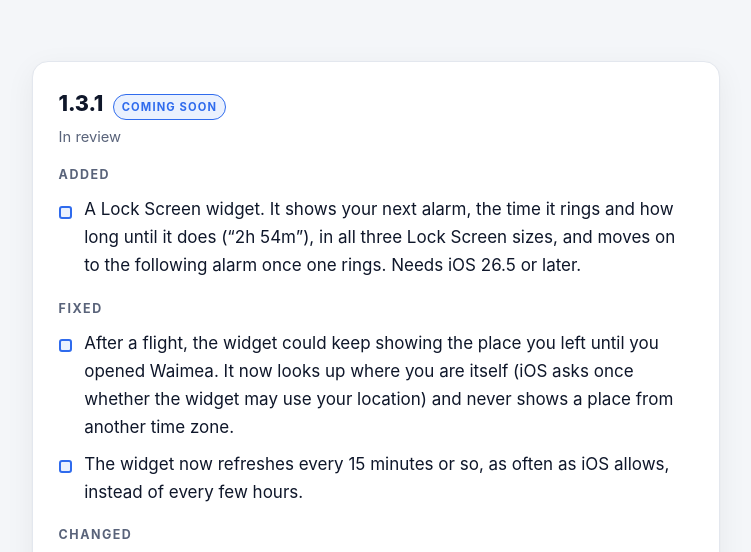
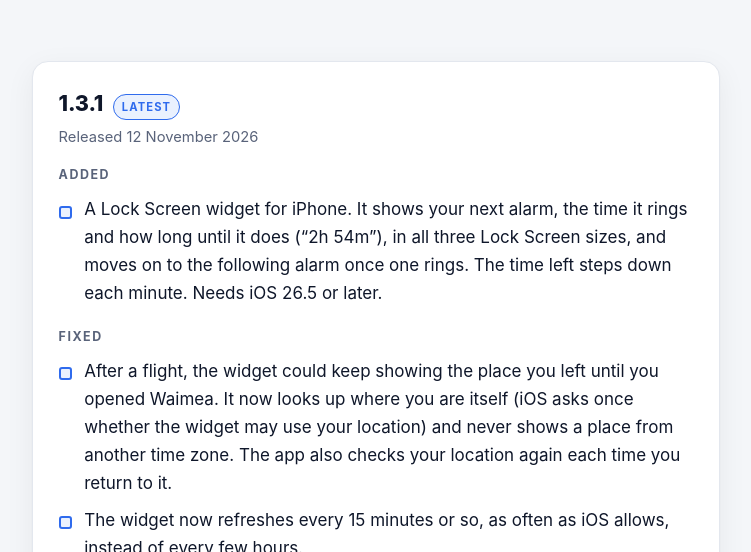
Before and after one commit to kaibrabo/dev_portfolio, a plain HTML site: page waimea/changelog/index.html in a window 1280 px wide. Shown: the part 239-791 px from the top of the page, without its empty margins (264-1015 px from the left). Drawn offline with Linux system fonts and the light colour scheme.

Commit message:
waimea: changelog page marks 1.3.1 released 12 November

```diff
--- a/waimea/changelog/index.html
+++ b/waimea/changelog/index.html
@@ -167,18 +167,18 @@
     <article class="release">
       <div class="release-head">
         <h2>1.3.1</h2>
-        <span class="tag">Coming soon</span>
+        <span class="tag">Latest</span>
       </div>
-      <p class="date">In review</p>
+      <p class="date">Released 12 November 2026</p>
 
       <h3>Added</h3>
       <ul>
-        <li>A Lock Screen widget. It shows your next alarm, the time it rings and how long until it does (&ldquo;2h 54m&rdquo;), in all three Lock Screen sizes, and moves on to the following alarm once one rings. Needs iOS 26.5 or later.</li>
+        <li>A Lock Screen widget for iPhone. It shows your next alarm, the time it rings and how long until it does (&ldquo;2h 54m&rdquo;), in all three Lock Screen sizes, and moves on to the following alarm once one rings. The time left steps down each minute. Needs iOS 26.5 or later.</li>
       </ul>
 
       <h3>Fixed</h3>
       <ul>
-        <li>After a flight, the widget could keep showing the place you left until you opened Waimea. It now looks up where you are itself (iOS asks once whether the widget may use your location) and never shows a place from another time zone.</li>
+        <li>After a flight, the widget could keep showing the place you left until you opened Waimea. It now looks up where you are itself (iOS asks once whether the widget may use your location) and never shows a place from another time zone. The app also checks your location again each time you return to it.</li>
         <li>The widget now refreshes every 15 minutes or so, as often as iOS allows, instead of every few hours.</li>
       </ul>
 
@@ -191,7 +191,6 @@
     <article class="release">
       <div class="release-head">
         <h2>1.3.0</h2>
-        <span class="tag">Latest</span>
       </div>
       <p class="date">Released 5 November 2026</p>
 
```
